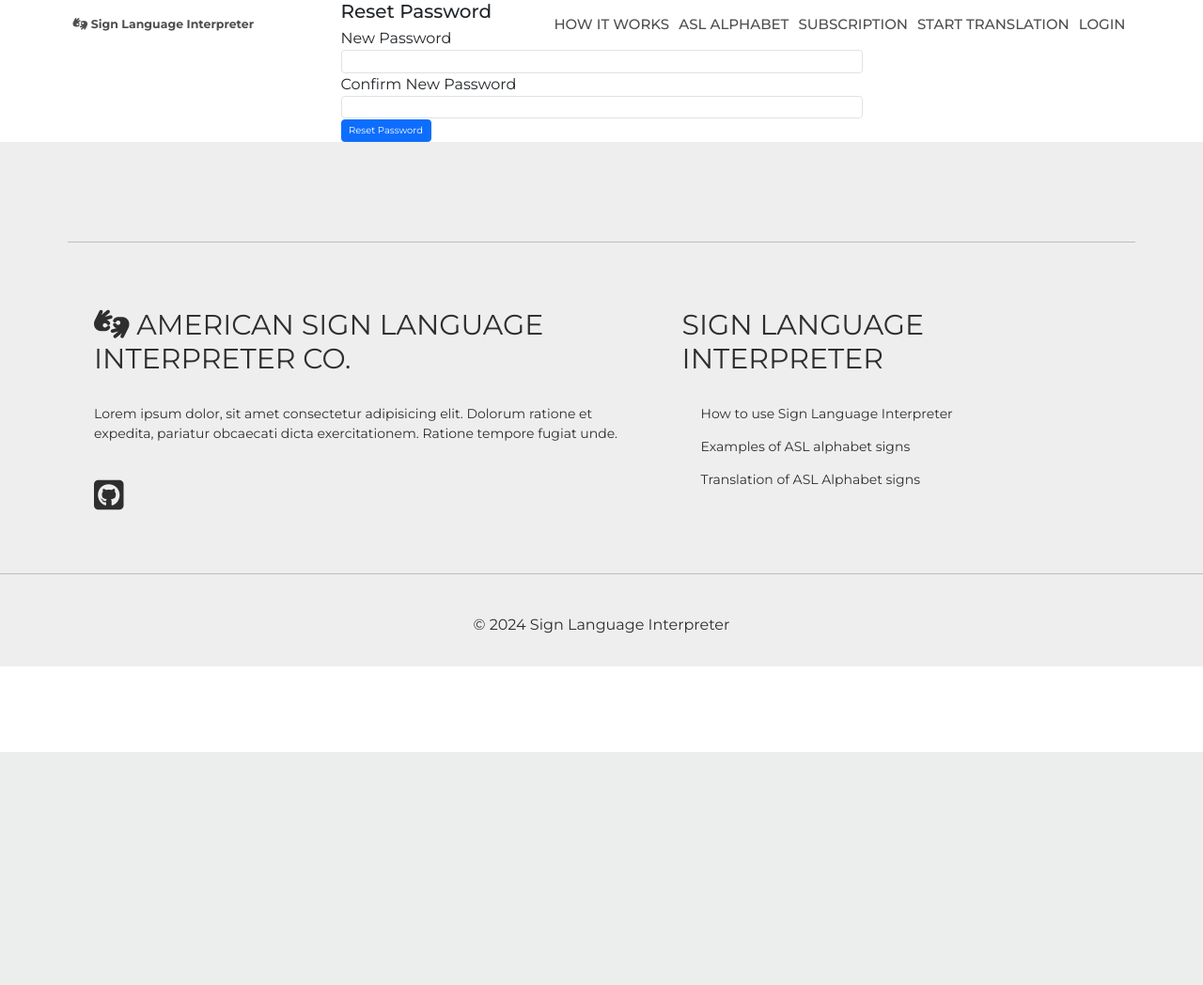
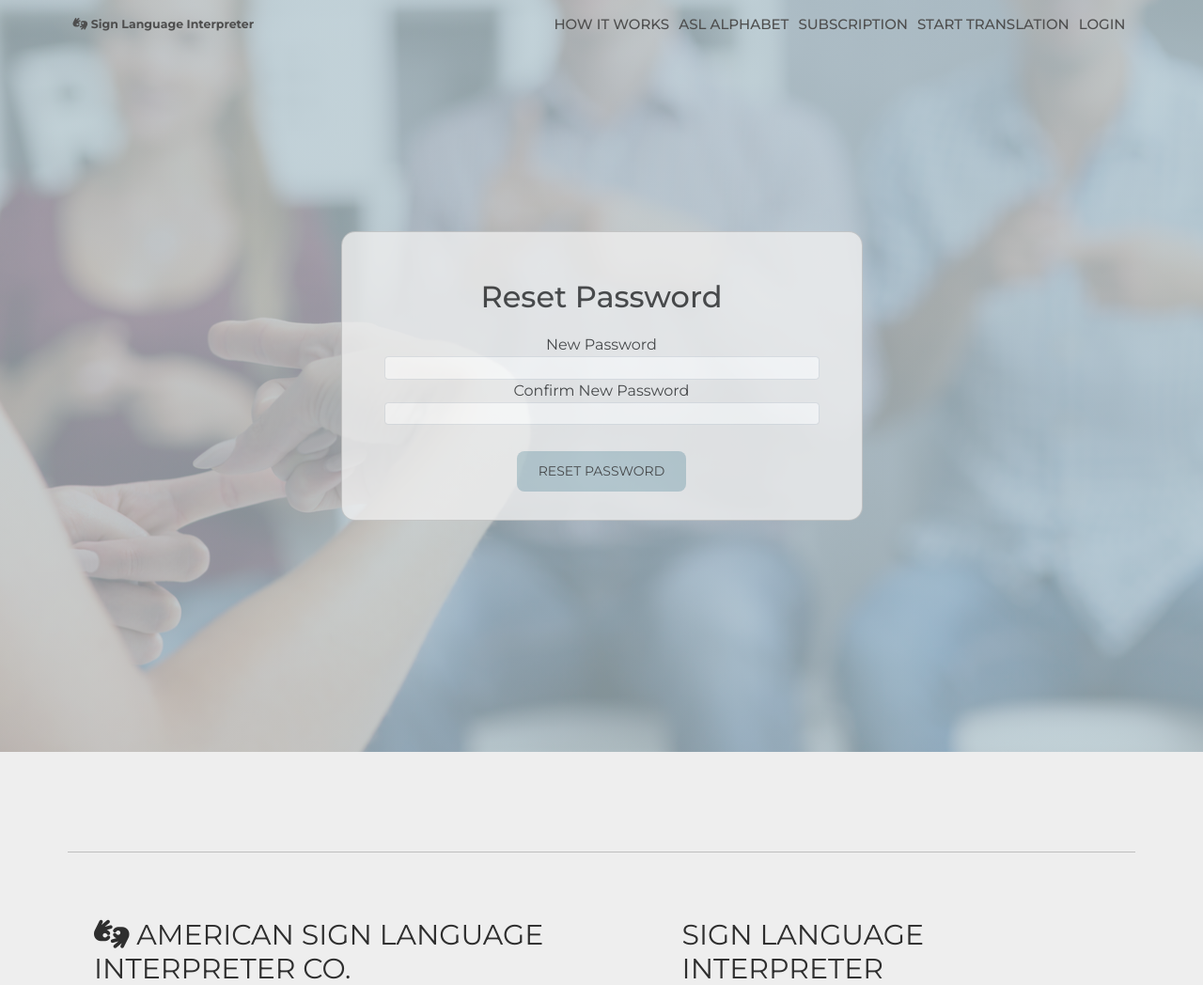
Before and after one commit to Bartosz-Wilkowski/53852_54355_52324_58445_58444, a Flask app: page /reset/1 in a window 1280 px wide. Shown: the top 1048 px of the page at 94% size. Before the commit the page ends 800 px from the top, so only its background shows below. Run offline with Flask 3, Linux system fonts and the light colour scheme; some libraries are stand-ins or nearby versions.

Commit message:
reset password page

```diff
--- a/app/static/css/main.css
+++ b/app/static/css/main.css
@@ -642,6 +642,14 @@
   cursor: pointer;
 }
 
+.container .reset-password-page .card-body {
+  color: #2e2e2e;
+}
+.container .reset-password-page .card-body .reset-password-page-title {
+  font-size: 2em;
+  margin: 2rem;
+}
+
 .wrapper {
   margin: 0 auto;
   width: 100%;
--- /dev/null
+++ b/app/static/sass/layout/_reset-password-page.scss
@@ -0,0 +1,13 @@
+.container {
+	.reset-password-page {
+		.card-body {
+			color: $dark;
+
+			.reset-password-page-title {
+				font-size: 2em;
+				margin: 2rem;
+			}
+
+		}
+	}
+}
--- a/app/static/sass/main.scss
+++ b/app/static/sass/main.scss
@@ -12,6 +12,7 @@
 @import './layout/login';
 @import './layout/userprofile';
 @import './layout/reset-password';
+@import './layout/reset-password-page';
 
 @import './components/wrapper';
 @import './components/buttons';
--- a/app/templates/reset_password.html
+++ b/app/templates/reset_password.html
@@ -1,36 +1,54 @@
-{% extends "base.html" %}
-{% block content %}
+{% extends "base.html" %} {% block content %}
 
-<div class="container">
-    <div class="row justify-content-center">
-        <div class=" col-md-6">
-            <h2>Reset Password</h2>
+<section class="header">
+	<div class="container py-5 h-100">
+		<div
+			class="reset-password-page row justify-content-center align-items-center h-100"
+		>
+			<div class="col-md-6">
+				<div class="card text-black">
+					<div class="row g-0">
+						<div class="card-body p-md-5 mx-md-4">
+							<h2 class="reset-password-page-title">Reset Password</h2>
 							<form id="resetPasswordForm" method="POST">
 								<div class="form-group">
 									<label for="password">New Password</label>
-                    <input type="password" class="form-control" id="password" name="password" required>
+									<input
+										type="password"
+										class="form-control"
+										id="password"
+										name="password"
+										required
+									/>
 								</div>
 								<div class="form-group">
 									<label for="confirm_password">Confirm New Password</label>
-                    <input type="password" class="form-control" id="confirm_password" name="confirm_password" required>
+									<input
+										type="password"
+										class="form-control"
+										id="confirm_password"
+										name="confirm_password"
+										required
+									/>
 								</div>
-                <button type="submit" class="btn reset-btn btn-primary">Reset Password</button>
+								<button type="submit" class="btn reset-btn btn-primary">
+									Reset Password
+								</button>
 								<div id="error" class="text-danger">
-                    {% with messages = get_flashed_messages(with_categories=true) %}
-                    {% if messages %}
-                    {% for category, message in messages %}
-                    <div class="alert alert-{{ category }}">
-                        {{ message }}
+									{% with messages = get_flashed_messages(with_categories=true)
+									%} {% if messages %} {% for category, message in messages %}
+									<div class="alert alert-{{ category }}">{{ message }}</div>
+									{% endfor %} {% endif %} {% endwith %}
 								</div>
-                    {% endfor %}
-                    {% endif %}
-                    {% endwith %}
-                </div> <!-- Add error div -->
-
+								<!-- Add error div -->
 							</form>
 						</div>
 					</div>
 				</div>
+			</div>
+		</div>
+	</div>
+</section>
 <script src="{{ url_for('static', filename='js/reset_password.js') }}"></script>
 
 {% endblock %}
```
Also changed, not shown: 1 other file. Lines whose indentation alone changed are shown as unchanged.
